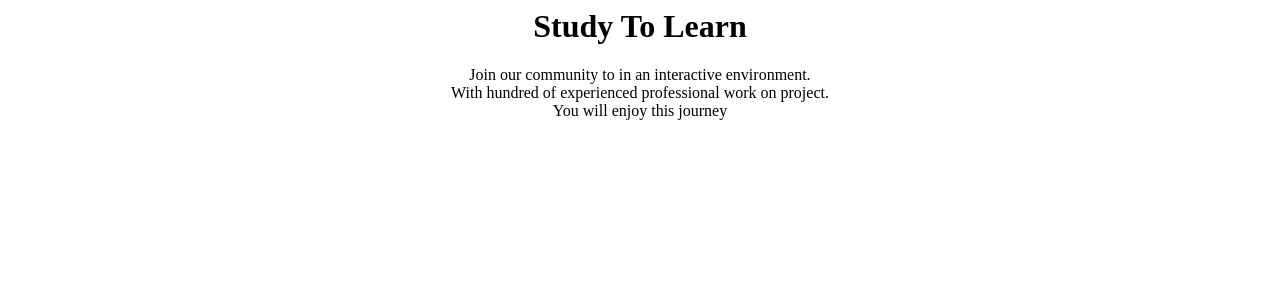
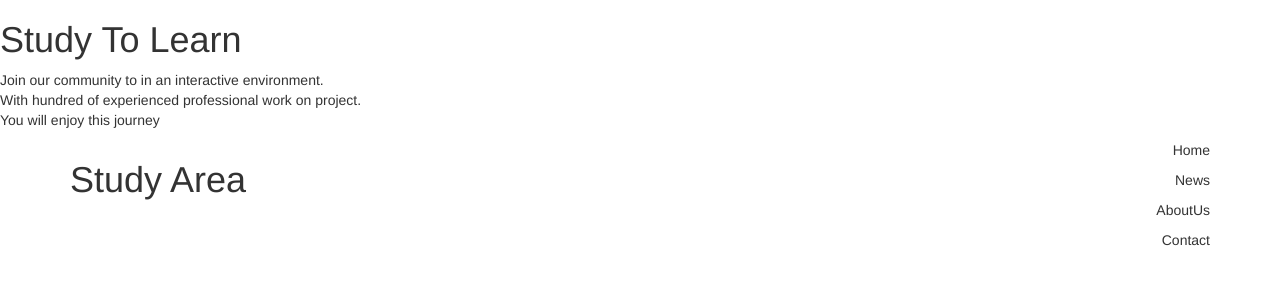
Before and after one commit to Ghulam121/WebSiteProject, a plain HTML site: page News.html in a window 1280 px wide. Drawn offline with nearby package versions, Linux system fonts and the light colour scheme.

Commit message:
navigation bar added

```diff
--- a/News.html
+++ b/News.html
@@ -1,11 +1,11 @@
 <html>
 <head>
 <title>News</title>
-<style>
-h1,p{
-  text-align:center;
-}
-</style>
+<link rel="stylesheet" type="text/css" href="design.css">
+</link>
+<link rel="stylesheet" href="https://maxcdn.bootstrapcdn.com/bootstrap/3.3.6/css/bootstrap.min.css"/>
+<script src="dynamic.js">
+</script>
 </head>
 <body>
 <h1>Study To Learn</h1>
@@ -14,5 +14,29 @@ h1,p{
  With hundred of experienced professional work on project.<br>
  You will enjoy this journey
  </p>
+ <header class="container">
+ <div class="row">
+ <h1 class="col-sm-4">Study Area</h1>
+   <nav class="col-sm-8 text-right">
+    <p>Home</p>
+    <p>News</p>
+    <p>AboutUs</p>
+	<p>Contact</p>
+   </nav>
+ </div>
+ </header>
+ <section class="container">
+ <div class="row">
+ <div class="col-sm-4 text-center">
+
+ </div>
+ <div class="col-sm-4 text-center">
+
+ </div>
+ <div class="col-sm-4 text-center">
+
+ </div>
+ </section>
+
 </body>
 </html>
```
